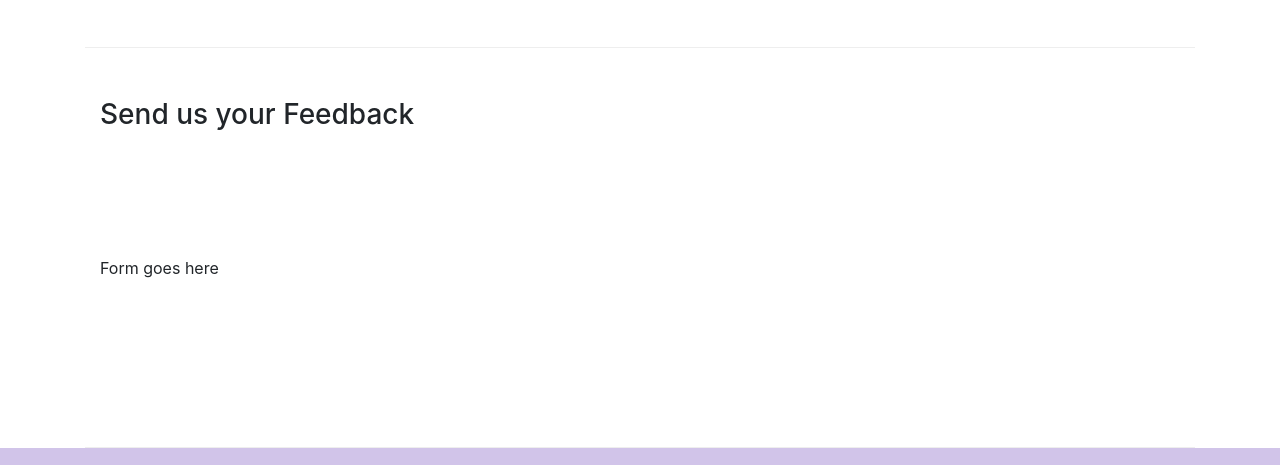
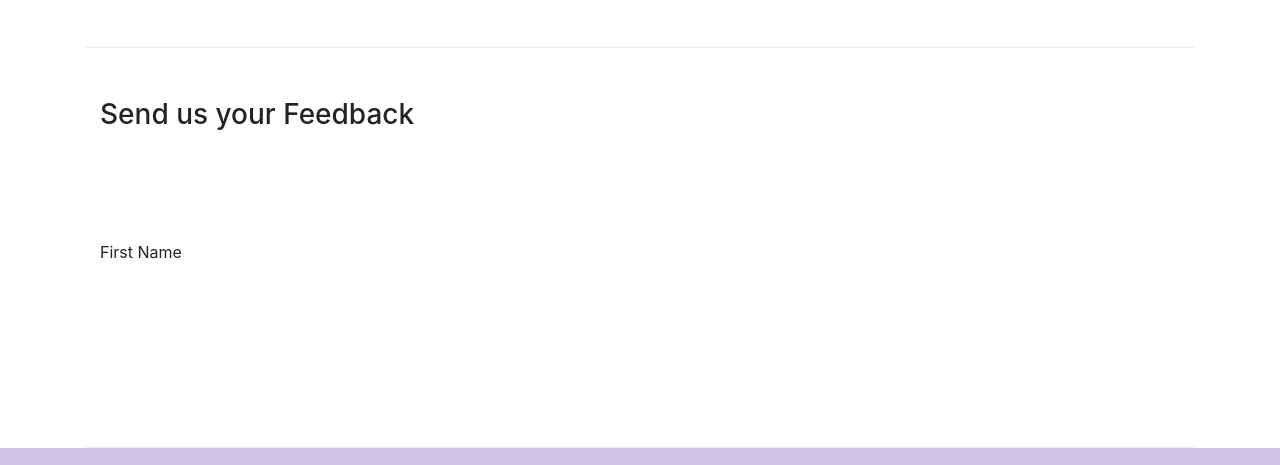
Before and after one commit to ayushkumar-25/web-dev-coursera, a website: page conFusion/contactus.html in a window 1280 px wide. Shown: the part 817-1282 px from the top of the page. Drawn offline with nearby package versions, Linux system fonts and the light colour scheme.

Commit message:
Update contactus.html

```diff
--- a/conFusion/contactus.html
+++ b/conFusion/contactus.html
@@ -92,7 +92,14 @@
               <h3>Send us your Feedback</h3>
            </div>
             <div class="col-12 col-md-9">
-                Form goes here
+                <form>
+                    <div class="form-group row">
+                        <label for="firstname" class="col-md-2 col-form-label">First Name</label>
+                    </div>
+                    <div class="form-group row">
+
+                    </div>
+                </form>
             </div>
              <div class="col-12 col-md">
             </div>
```
